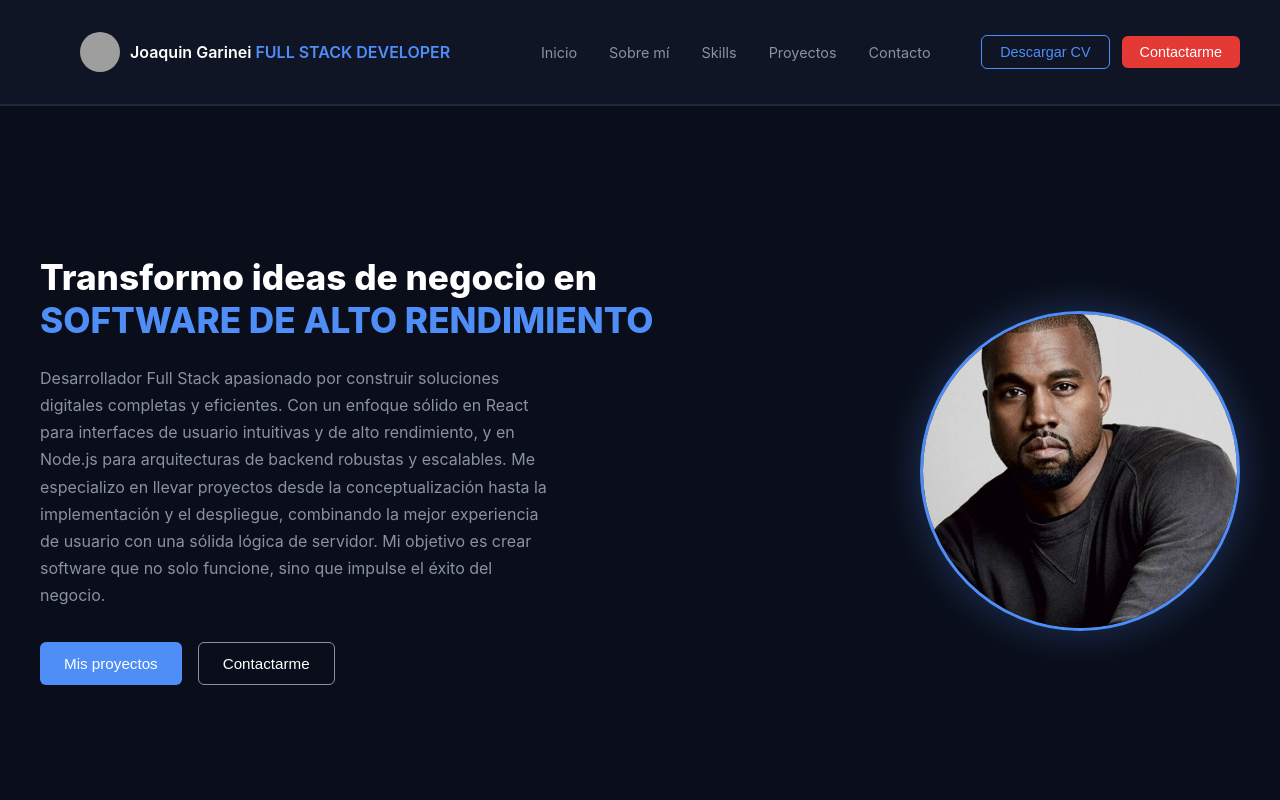
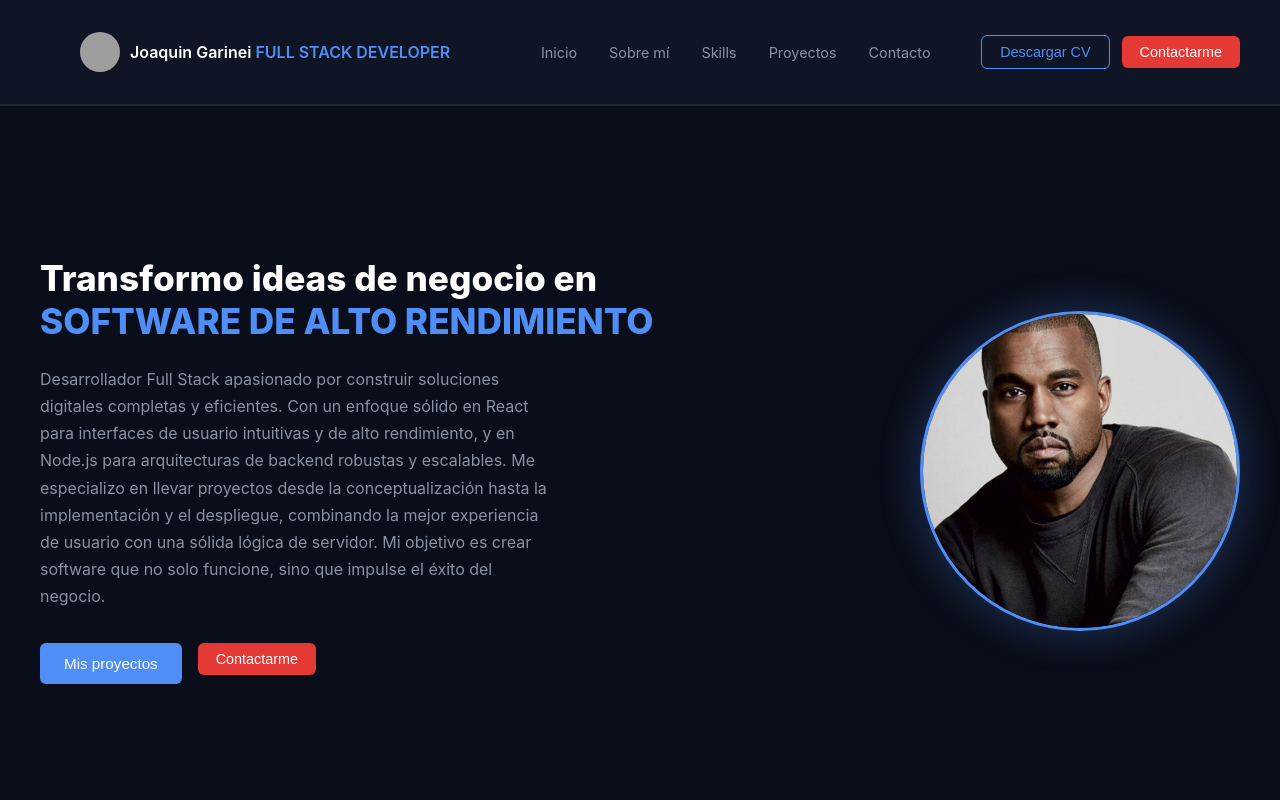
Before and after one commit to Joaco004/Mi-portfolio-, a React (Vite) app: page / in a window 1280 px wide. Shown: the top 800 px of the page. Built offline with nearby package versions, Linux system fonts and the light colour scheme; grey boxes are pictures that could not be loaded.

Commit message:
refactor: agreagdo de link a whatsapp en el hero

```diff
--- a/src/components/Hero.jsx
+++ b/src/components/Hero.jsx
@@ -10,8 +10,10 @@ const Hero = () => {
                 <p className="hero-description">Desarrollador Full Stack apasionado por construir soluciones digitales completas y eficientes. Con un enfoque sólido en React para interfaces de usuario intuitivas y de alto rendimiento, y en Node.js para arquitecturas de backend robustas y escalables. Me especializo en llevar proyectos desde la conceptualización hasta la implementación y el despliegue, combinando la mejor experiencia de usuario con una sólida lógica de servidor. Mi objetivo es crear software que no solo funcione, sino que impulse el éxito del negocio.</p>
 
                 <div className="hero-buttons">
-                <button className="btn-primary">Mis proyectos</button>
-                <button className="btn-secundary">Contactarme</button>
+                <button className="btn-primary"><a href="#projects">Mis proyectos</a></button>
+                <a href="https://wa.me/5491122900283" target="_blank" rel="noreferrer">
+                    <button className="btt-contact">Contactarme</button>
+                </a>
                 </div>
             </div>
 
--- a/src/components/Navbar.jsx
+++ b/src/components/Navbar.jsx
@@ -14,7 +14,7 @@ const Navbar = () => {
                 <li><a href="#hero">Inicio</a></li>
                 <li><a href="#about">Sobre mí</a></li>
                 <li><a href="#skills">Skills</a></li>
-                <li><a href="#proyectos">Proyectos</a></li>
+                <li><a href="#projects">Proyectos</a></li>
                 <li><a href="#contacto">Contacto</a></li>
             </ul>
 
--- a/src/styles/components/Hero.css
+++ b/src/styles/components/Hero.css
@@ -51,6 +51,15 @@
   background: #3a7be0;
 }
 
+.btn-primary a {
+  color: #ffffff;
+  text-decoration: none;
+}
+
+.btn-primary a:hover {
+  color: #ffffff;
+}
+
 .btn-secundary {
   background: transparent;
   color: #ffffff;
```
